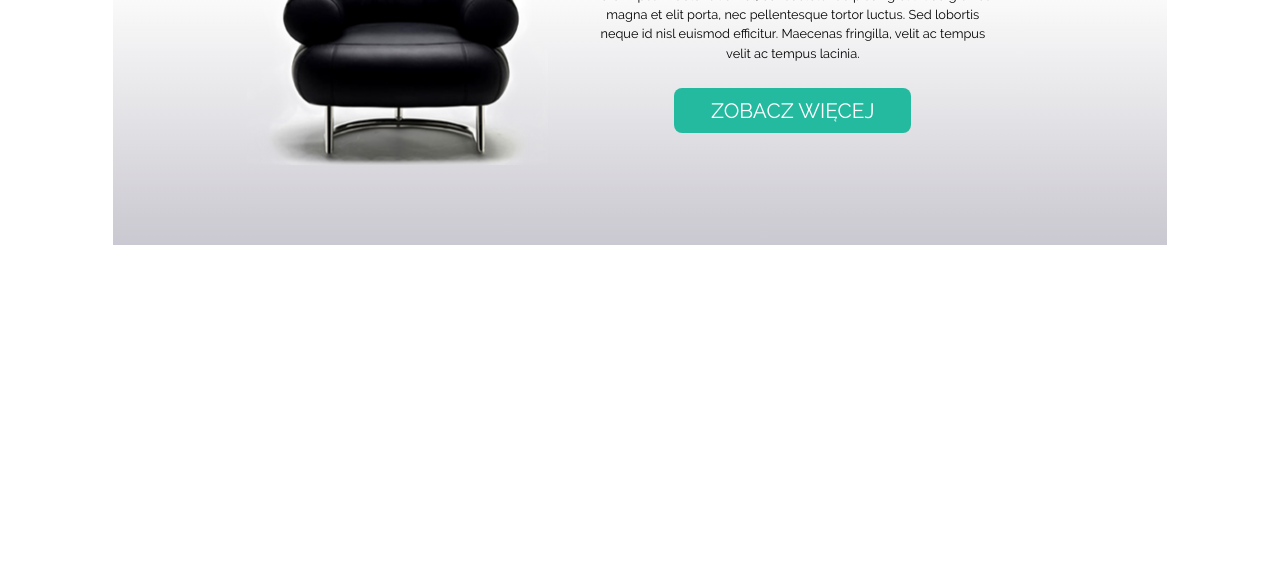
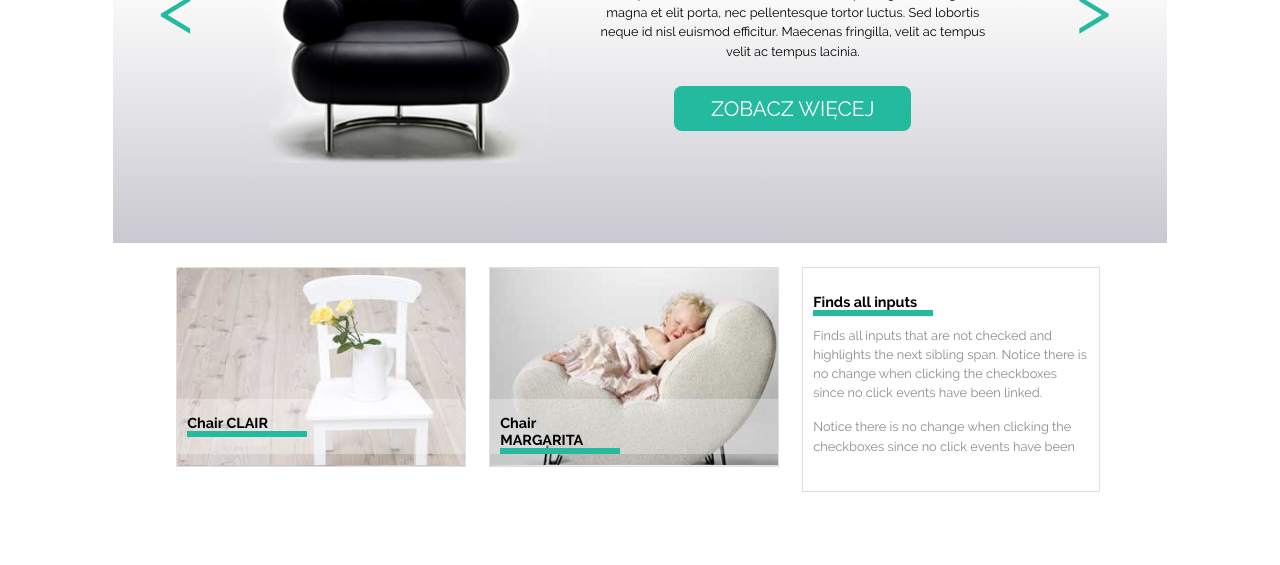
Before and after one commit to blueeyedgirl/CL_Workshop_SitOnChair, a plain HTML site: page index.html in a window 1280 px wide. Shown: the part 235-800 px from the top of the page. Drawn offline with Linux system fonts and the light colour scheme.

Commit message:
skończona sekcja 2

```diff
--- a/css/style.css
+++ b/css/style.css
@@ -53,7 +53,7 @@
 /* ---------------------------- header style ------------------------------ */
 
 header .siteWidth {
-	height: 40px;
+	height: 38px;
 	background-color: black;
 	color: white;
 	position: relative;
@@ -74,6 +74,10 @@ header .logo {
 	bottom: 0;
 	height: 20px;
 	margin: auto;
+}
+
+.logo p {
+	font-size: 0.8em;
 }
 
 header .navigation {
@@ -97,6 +101,7 @@ header .navigation {
 	font-weight: 900;
 	margin-left: 25px;
 	margin-right: 25px;
+	font-size: 0.8em;
 }
 
 .navigation ul li:first-child {
@@ -105,6 +110,18 @@ header .navigation {
 
 .navigation ul li:last-child {
 	margin-right: 0;
+}
+
+/* ------------- absolute positioning for section elements --------------- */
+
+.absolutePositioning {
+	position: absolute;
+	top: 0;
+    left: 0;
+    right: 0;
+    bottom: 0;
+    margin: auto;
+	height: 50%
 }
 
 /* -------------------------- section 1 style ---------------------------- */
@@ -122,7 +139,24 @@ header .navigation {
 	position: relative;
 }
 
-.absolutePositioning {
+#section1 .siteWidth .featured {
+	float: left;
+	display: inline-block; /* żeby elementy w divie rozstrzeliły się w poziomie */
+}
+
+.toggle {
+	width: 12%;   /*120px*/
+	/* new*/
+	height: 217px;
+	position: relative;
+	/*new*/
+	text-align: center;
+	font-size: 70px;
+	font-weight: 100;
+	color: #24ba9f;
+}
+
+.forth, .back {
 	position: absolute;
 	top: 0;
     left: 0;
@@ -130,19 +164,6 @@ header .navigation {
     bottom: 0;
     margin: auto;
 	height: 50%
-}
-
-#section1 .siteWidth .featured {
-	float: left;
-	display: inline-block; /* żeby elementy w divie rozstrzeliły się w poziomie */
-}
-
-.toggle {
-	width: 12%;   /*120px*/
-	text-align: center;
-	font-size: 70px;
-	font-weight: 100;
-	color: #24ba9f;
 }
 
 .image {
@@ -194,4 +215,93 @@ header .navigation {
 	margin: 0 auto;   /* center horizontally */
 }
 
+/* -------------------------- section 2 style ---------------------------- */
+
+#section2 .siteWidth {
+	height: 307px;
+	background-color: white;
+	position: relative;
+}
+
+#section2 .siteWidth .box1, #section2 .siteWidth .box2, #section2 .siteWidth .boxText {
+	float: left;
+	display: inline-block;
+}
+
+#section2 .absolutePositioning {
+	height: 200px;
+	top: -60px;
+}
+
+.box1 {
+	width: 288px;
+	height: 198px;
+	background-image: url(../images/box1_img.jpg);
+	background-size: contain;
+	border: 1px solid #dfdfdf;
+	margin-right: 23px;
+	position: relative;
+}
+
+.box2 {
+	width: 288px;
+	height: 198px;
+	background-image: url(../images/box2_img.jpg);
+	background-size: contain;
+	border: 1px solid #dfdfdf;
+	margin-right: 23px;
+	position: relative;
+}
+
+.boxText {
+	width: 298px;
+	height: 225px;
+	border: 1px solid #dfdfdf;
+	padding-left: 10px;
+	padding-right: 10px;
+	box-sizing: border-box;
+}
+
+#section2 .siteWidth .absolutePositioning .centerElements {
+	/*height: 307px;*/
+	width: 88%;       /* center horizontally */
+	margin: 0 auto;   /* center horizontally */
+}
+
+.boldTitle {
+	width: 120px;
+	font-size: 0.9em;
+	font-weight: 700;
+	border-bottom: 6px solid #24ba9f;
+	padding-top: 25px;
+}
+
+.boxText p {
+	font-size: 0.8em;
+	line-height: 1.5em;
+	color: #8b8b8b;
+	margin-top: 10px;
+}
+
+.boxText p:last-child {
+	margin-top: 15px;
+}
+
+.transparentStrip {
+	width: 288px;
+	height: 55px;
+	position: absolute;
+	top: 0;
+    left: 0;
+    right: 0;
+    bottom: -120px;
+    margin: auto;
+	background-color: rgba(255,255,255, 0.3);
+}
+
+.transparentStrip .boldTitle {
+	margin-left: 10px;
+	padding-top: 15px;
+}
+
 /* ---------------------------- footer style ------------------------------ */
--- a/index.html
+++ b/index.html
@@ -25,7 +25,9 @@
     <section id="section1">
         <div class="siteWidth">
             <div class="absolutePositioning">
-                <div class="featured toggle back">&#60;</div>
+                <div class="featured toggle">
+                    <div class="back">&#60;</div>
+                </div>
                 <div class="featured image"></div>
                 <div class="featured text">
                     <h1>SIT <span>ON</span> OUR <span>CHAIR</span></h1>
@@ -34,22 +36,43 @@
                     </p>
                     <div class="moreButton">ZOBACZ WIĘCEJ</div>
                 </div>
-                <div class="featured toggle forth">&#62;</div>
+                <div class="featured toggle">
+                    <div class="forth">&#62;</div>
+                </div>
             </div>
         </div>
     </section>
 
-    <section>
+    <section id="section2">
+        <div class="siteWidth">
+            <div class="absolutePositioning">
+                <div class="centerElements">
+                    <div class="box1">
+                        <div class="transparentStrip">
+                            <div class="boldTitle">Chair CLAIR</div>
+                        </div>
+                    </div>
+                    <div class="box2">
+                        <div class="transparentStrip">
+                            <div class="boldTitle">Chair MARGARITA</div>
+                        </div>
+                    </div>
+                    <div class="boxText">
+                        <div class="boldTitle">Finds all inputs</div>
+                        <p>Finds all inputs that are not checked and highlights the next sibling span. Notice there is no change when clicking the checkboxes since no click events have been linked.</p>
+                        <p>Notice there is no change when clicking the checkboxes since no click events have been</p>
+                    </div>
+                </div>
+            </div>
+        </div>
+    </section>
+
+    <section id="section3">
         <div class="siteWidth">
         </div>
     </section>
 
-    <section>
-        <div class="siteWidth">
-        </div>
-    </section>
-
-    <section>
+    <section id="section4">
         <div class="siteWidth">
         </div>
     </section>
```
